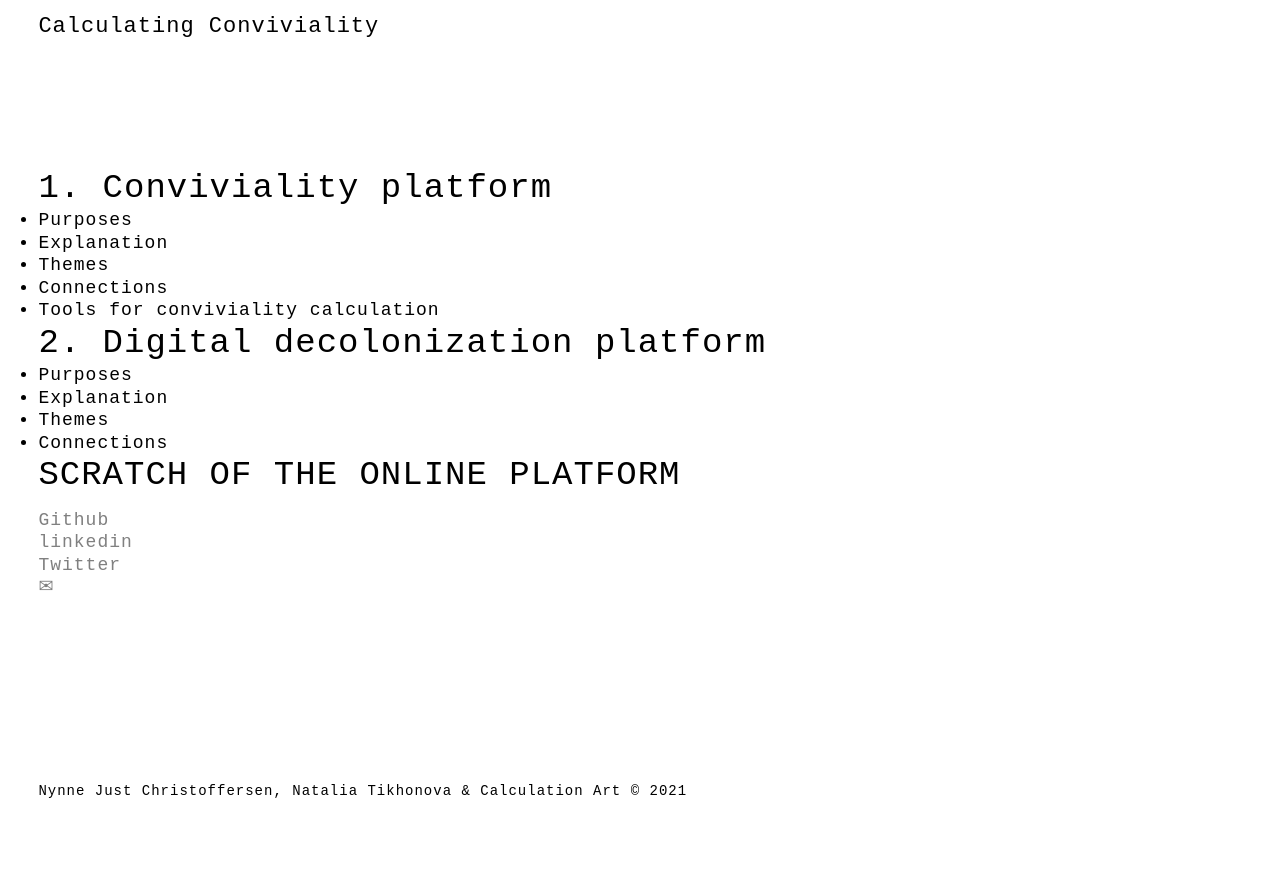
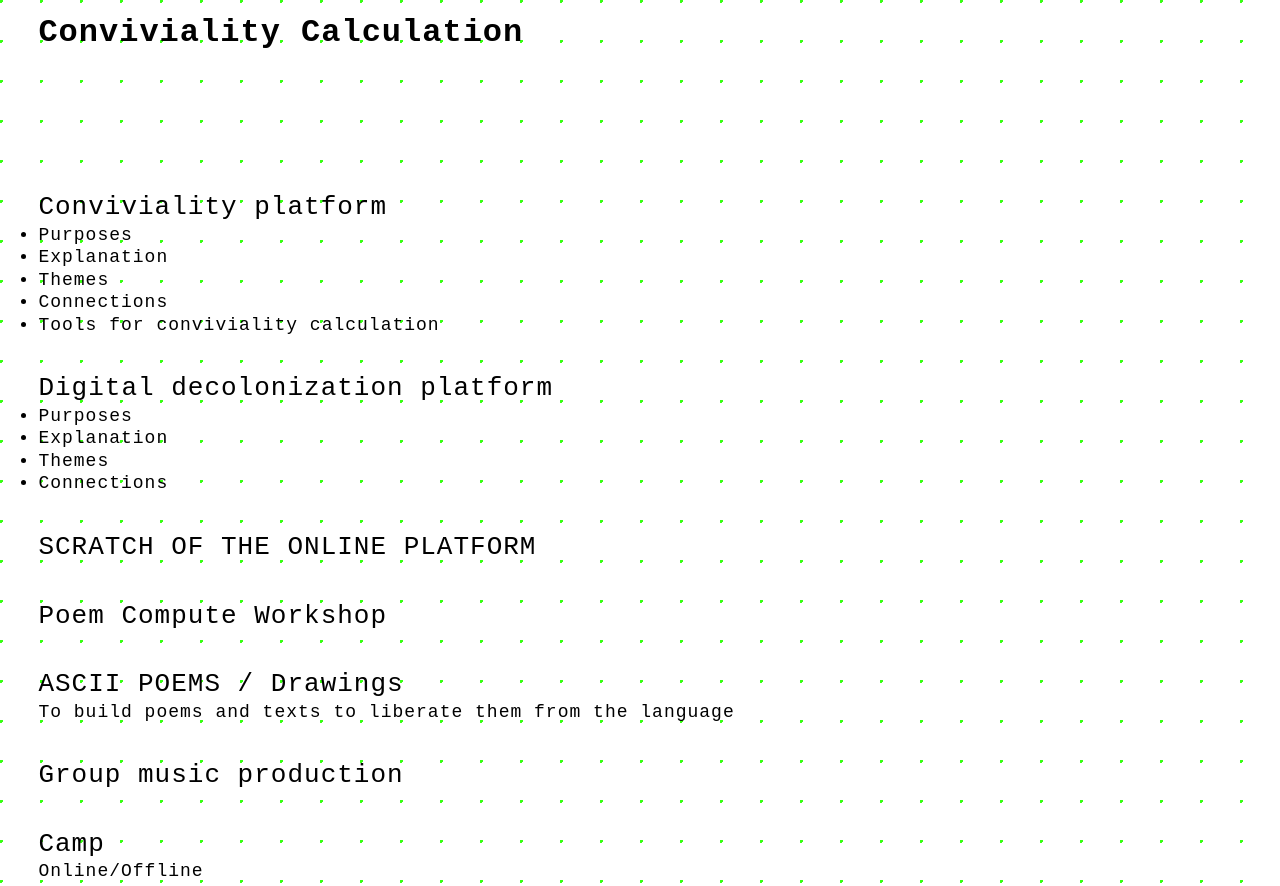
Before and after one commit to nynnejc/conviviality-calculation, a plain HTML site: page index.html in a window 1280 px wide. Shown: the top 886 px of the page. Before the commit the page ends 800 px from the top, so only its background shows below. Drawn offline with Linux system fonts and the light colour scheme; a script that the page names is missing.

Commit message:
style update Update imports

```diff
--- a/assets/css/style.css
+++ b/assets/css/style.css
@@ -161,12 +161,20 @@ body {
   text-align: left;
   letter-spacing: 1px;
   text-decoration: none;
+
+  background-image: radial-gradient(
+    circle at 1px 1px,
+    #39ff14 2px,
+    transparent 0
+  );
+  background-size: 40px 40px;
 }
 
 .navbar {
   text-align: left;
   font-family: monospace;
-  font-size: 22px;
+  font-size: 32px;
+  font-weight: 600;
   margin-left: 3%;
   margin-top: 1%;
 }
@@ -186,7 +194,7 @@ body {
   text-decoration: none;
 }
 
-.about-quote {
+.block {
   font-family: monospace;
   color: #000;
   font-size: 18px;
@@ -198,17 +206,29 @@ body {
   text-decoration: none;
 }
 
-h1 {
-    font-family: monospace;
-    color: #000;
-    font-size: 34px;
+.block h2 a {
+  color: #000;
+  text-decoration: none;
+  -o-transition: 0.5s;
+  -ms-transition: 0.5s;
+  -moz-transition: 0.5s;
+  -webkit-transition: 0.5s;
+  transition: 0.5s;
 }
 
-.more {
-  margin-top: 2%;
+.block h2 a:hover {
+  color: #26867c;
+  text-decoration: none;
 }
 
-button {
+h2 {
+  font-family: monospace;
+  font-size: 26px;
+  font-weight: 500;
+}
+
+.section {
+  margin-top: 3%;
   margin-bottom: 3%;
 }
 
@@ -230,28 +250,6 @@ a:hover.link2 {
   text-decoration: none;
 }
 
-.social-list {
-  list-style-type: none;
-  margin-top: 1%;
-}
-
-.less-list {
-  list-style-type: none;
-}
-
-.less {
-  font-family: monospace;
-  color: #000;
-  font-size: 18px;
-  text-align: left;
-  margin: 0 auto;
-  padding-bottom: 5px;
-  margin-right: 3%;
-  margin-left: 3%;
-  margin-top: 8%;
-  text-decoration: none;
-}
-
 .copyright-name-date {
   text-align: left;
   font-family: monospace;
--- a/index.html
+++ b/index.html
@@ -1,11 +1,10 @@
-
 <!DOCTYPE html>
 <html>
   <head>
     <meta charset="utf-8" />
     <meta name="viewport" content="width=device-width, initial-scale=1" />
     <title>Calculating Conviviality</title>
-    <link rel="icon" type="image/png" href="assets/img/favicons/pigeon.ico" />
+    <link rel="icon" type="image/png" href="assets/img:favicons/hex.ico" />
     <link rel="stylesheet" href="assets/css/style.css" />
     <script src="js/main.js"></script>
   </head>
@@ -14,18 +13,14 @@
     <header>
       <nav class="navbar">
         <a href="index.html">
-          <h3>Calculating Conviviality</h3>
+          <h1>Conviviality Calculation</h1>
         </a>
       </nav>
     </header>
 
-    <div class="about-quote">
-
-      <p>
-        <div class="more">
-
-            <div>
-                <h1>1. Conviviality platform</h1>
+    <div class="block">
+      <div class="section">
+        <h2><a href="">Conviviality platform</a></h2>
         <ul>
           <li>Purposes</li>
           <li>Explanation</li>
@@ -35,8 +30,8 @@
         </ul>
       </div>
 
-            <div>
-                <h1>2. Digital decolonization platform</h1>
+      <div class="section">
+        <h2><a href="">Digital decolonization platform</a></h2>
         <ul>
           <li>Purposes</li>
           <li>Explanation</li>
@@ -45,39 +40,27 @@
         </ul>
       </div>
 
-            <div>
-                <h1>SCRATCH OF THE ONLINE PLATFORM</h1>
+      <div class="section">
+        <h2><a href="">SCRATCH OF THE ONLINE PLATFORM</a></h2>
       </div>
 
+      <div class="section">
+        <h2><a href="">Poem Compute Workshop</a></h2>
       </div>
 
-      <ul class="social-list">
-        <li>
-          <a
-            href="https://github.com/nynnejc"
-            target="_blank"
-            alt="Github"
-            class="link1"
-            >Github</a
-          >
-        </li>
-        <li>
-          <a
-            href="https://www.linkedin.com/pub/nynne-just-christoffersen/16/1a3/36"
-            target="_blank"
-            class="link1"
-            >linkedin</a
-          >
-        </li>
-        <li>
-          <a href="https://twitter.com/nynnest" target="_blank" class="link1"
-            >Twitter</a
-          >
-        </li>
-        <li>
-          <a href="mailTo:nynnejc@gmail.com" alt="Email" class="link1">✉</a>
-        </li>
-      </ul>
+      <div class="section">
+        <h2><a href="">ASCII POEMS / Drawings</a></h2>
+        <p>To build poems and texts to liberate them from the language</p>
+      </div>
+
+      <div class="section">
+        <h2><a href="">Group music production</a></h2>
+      </div>
+
+      <div class="section">
+        <h2><a href="">Camp</a></h2>
+        <p>Online/Offline</p>
+      </div>
     </div>
 
     <footer>
```
Also changed, not shown: assets/img:favicons/hex.ico (added), assets/img:favicons/pigeon.ico (deleted). Lines whose indentation alone changed are shown as unchanged.
